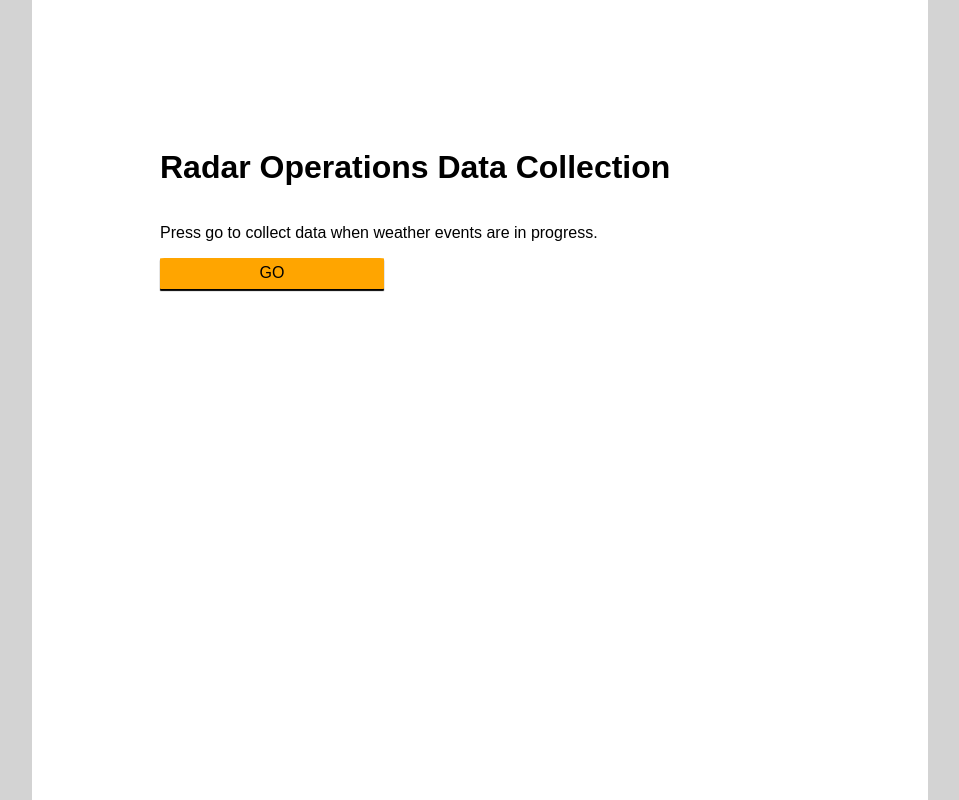
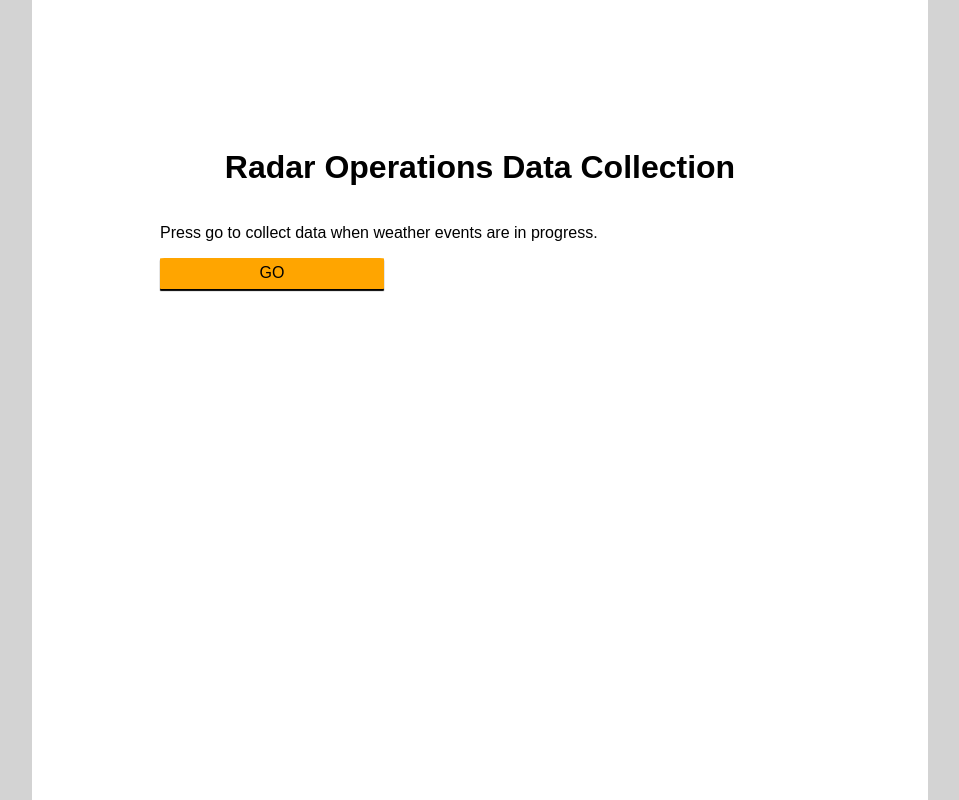
Before and after one commit to emkg/data_collection, a React (Create React App) app: page / in a window 1280 px wide. Shown: the top 800 px of the page, without its empty margins (160-1119 px from the left). Built offline with nearby package versions, Linux system fonts and the light colour scheme.

Commit message:
checkform style...

```diff
--- a/src/components/EventSummaryForm.js
+++ b/src/components/EventSummaryForm.js
@@ -48,7 +48,7 @@ export default class EventSummaryForm extends React.Component {
         <form onSubmit={this.handleSubmit}>
         <div className="checkform">
             <h1>Radar Signatures</h1>
-
+            <div>
               <input type="checkbox" id="tornadic-supercell" onChange={this.collectRadarSigs} value="tornadic-supercell"  />
               <label htmlFor="tornadic-supercell">tornadic supercell</label>
 
@@ -63,12 +63,12 @@ export default class EventSummaryForm extends React.Component {
 
               <input type="checkbox" id="flood" onChange={this.collectRadarSigs} value="flood" />
               <label htmlFor="flood">flood</label>
-
+            </div>
          </div>
 
          <div className="checkform">
             <h1>Event Type</h1>
-
+              <div>
                 <input type="checkbox" id="downburst" onChange={this.getEventType} value="downburst" />
                 <label htmlFor="downburst">downburst</label>
 
@@ -80,7 +80,7 @@ export default class EventSummaryForm extends React.Component {
 
                 <input type="checkbox" id="thunderstorm" onChange={this.getEventType} value="thunderstorm"  />
                 <label htmlFor="thunderstorm">thunderstorm</label>
-
+              </div>
           </div>
           <input type="date" name="endDay" min="2018-01-01" defaultValue={new Date().toJSON().slice(0,10)}/>
           <input type="time" name="endTime" min="00:00" max="23:59" defaultValue={new Date().toJSON().slice(11,16)}/>
--- a/src/index.css
+++ b/src/index.css
@@ -10,7 +10,7 @@ body {
   margin: 0 15%;
   background: white;
   min-height: 100vh;
-  height: 1100px;
+  height: 1500px;
   padding: 10%;
   display: flex;
   flex-flow: column nowrap;
@@ -156,22 +156,19 @@ textarea {
 .checkform {
   border: solid 1px blue;
   margin: 10px 0;
+  height: 350px;
   display: flex;
-  flex-flow: column nowrap;
+  flex-flow: column wrap;
   padding: 10px;
+  justify-content: center;
 }
 
-.checkform > div {
-  display: flex;
-  height: 100px;
-  flex-flow: row wrap;
-  justify-content: space-between;
-  padding: 10px;
+h1 {
+  text-align: center;
 }
 
-.checkform > div > div {
+.checkform > div > input, label {
     display: inline-block;
-    flex-grow: 1;
-    width: calc(100% * (1/3) - 8px);
-    font-size: 12px;
+    width: calc(100% * (1/4) - 10px);
+    font-size: 14px;
 }
```
Lines whose indentation alone changed are shown as unchanged.
